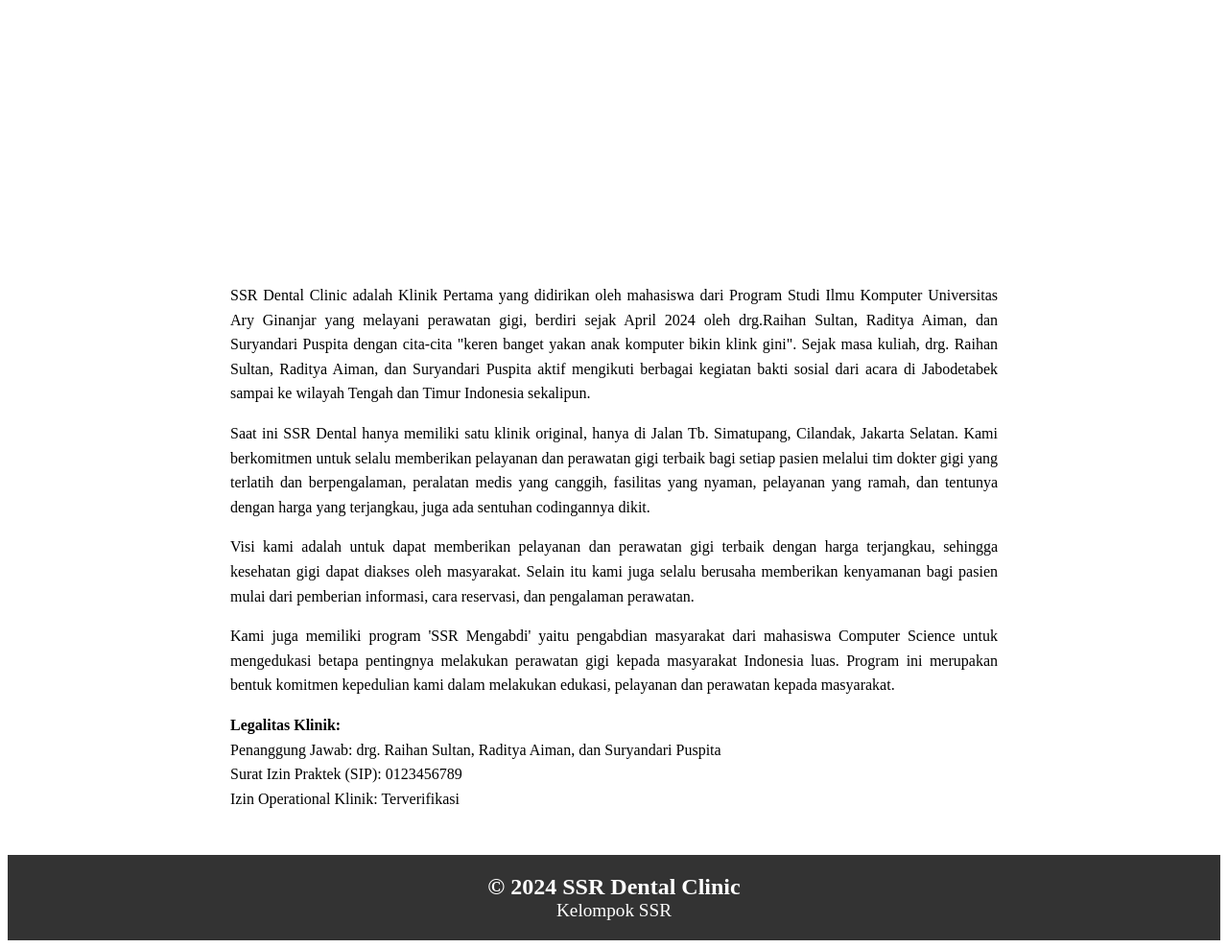
After one commit to Toughrebel4041/DentalAppointment, a PHP site: page /pages/profile.php in a window 1280 px wide. The commit adds this page. Shown: the part 646-1634 px from the top of the page at 96% size. Run offline with PHP 8.4, Linux system fonts and the light colour scheme.

Commit message:
apdettttt

```diff
--- /dev/null
+++ b/pages/profile.php
@@ -0,0 +1,103 @@
+<style>
+    body {
+      font-family: 'Arial', sans-serif;
+    }
+
+    .centered-image-container {
+      display: flex;
+      justify-content: center;
+      align-items: center;
+      height: 100vh;
+    }
+
+    .centered-image {
+      max-width: 100%;
+      max-height: 100%;
+      border-radius: 30%;
+    }
+
+    .img-thumbnail {
+      border-radius: 30%;
+    }
+
+    header {
+      background-color: #333;
+      color: #fff;
+      text-align: center;
+      padding: 20px;
+    }
+
+    header h1 {
+      font-family: 'Playfair Display', serif;
+      font-size: 2.5em;
+      margin: 0;
+    }
+
+    main {
+      padding: 30px;
+      max-width: 800px;
+      margin: auto;
+      text-align: justify;
+      font-family: 'Lora', serif;
+      line-height: 1.6;
+    }
+
+    footer {
+      background-color: #333;
+      color: #fff;
+      text-align: center;
+      padding: 20px;
+    }
+
+    footer h4 {
+      font-family: 'Playfair Display', serif;
+      font-size: 1.5em;
+      font-weight: 700;
+      margin: 0;
+    }
+
+    footer h5 {
+      font-family: 'Playfair Display', serif;
+      font-size: 1.2em;
+      font-weight: 400;
+      margin: 0;
+    }
+  </style>
+</head>
+
+<body>
+  <header>
+    <h1>SSR Dental Clinic</h1>
+  </header>
+  <div class="centered-image-container">
+    <img src="https://miro.medium.com/v2/resize:fit:2800/0*4qdnnZsmWtl0Z8Rf.jpg" alt="Centered Image" class="centered-image img-fluid">
+  </div>
+  <main>
+    <p>
+      SSR Dental Clinic adalah Klinik Pertama yang didirikan oleh mahasiswa dari Program Studi Ilmu Komputer Universitas Ary Ginanjar yang melayani perawatan gigi, berdiri sejak April 2024 oleh drg.Raihan Sultan, Raditya Aiman, dan Suryandari Puspita dengan cita-cita "keren banget yakan anak komputer bikin klink gini". Sejak masa kuliah, drg. Raihan Sultan, Raditya Aiman, dan Suryandari Puspita aktif mengikuti berbagai kegiatan bakti sosial dari acara di Jabodetabek sampai ke wilayah Tengah dan Timur Indonesia sekalipun.
+    </p>
+
+    <p>
+      Saat ini SSR Dental hanya memiliki satu klinik original, hanya di Jalan Tb. Simatupang, Cilandak, Jakarta Selatan. Kami berkomitmen untuk selalu memberikan pelayanan dan perawatan gigi terbaik bagi setiap pasien melalui tim dokter gigi yang terlatih dan berpengalaman, peralatan medis yang canggih, fasilitas yang nyaman, pelayanan yang ramah, dan tentunya dengan harga yang terjangkau, juga ada sentuhan codingannya dikit.
+    </p>
+
+    <p>
+      Visi kami adalah untuk dapat memberikan pelayanan dan perawatan gigi terbaik dengan harga terjangkau, sehingga kesehatan gigi dapat diakses oleh masyarakat. Selain itu kami juga selalu berusaha memberikan kenyamanan bagi pasien mulai dari pemberian informasi, cara reservasi, dan pengalaman perawatan.
+    </p>
+
+    <p>
+      Kami juga memiliki program 'SSR Mengabdi' yaitu pengabdian masyarakat dari mahasiswa Computer Science untuk mengedukasi betapa pentingnya melakukan perawatan gigi kepada masyarakat Indonesia luas. Program ini merupakan bentuk komitmen kepedulian kami dalam melakukan edukasi, pelayanan dan perawatan kepada masyarakat.
+    </p>
+
+    <p>
+      <strong>Legalitas Klinik:</strong><br>
+      Penanggung Jawab: drg. Raihan Sultan, Raditya Aiman, dan Suryandari Puspita<br>
+      Surat Izin Praktek (SIP): 0123456789<br>
+      Izin Operational Klinik: Terverifikasi
+    </p>
+  </main>
+  <footer>
+    <h4>&copy; 2024 SSR Dental Clinic</h4>
+    <h5>Kelompok SSR</h5>
+  </footer>
+</body>
```
Also changed, not shown: class/class.Treatment.php (added, +118 -0 lines), index.php (+28 -28 lines), pages/home.php (+13 -10 lines).
